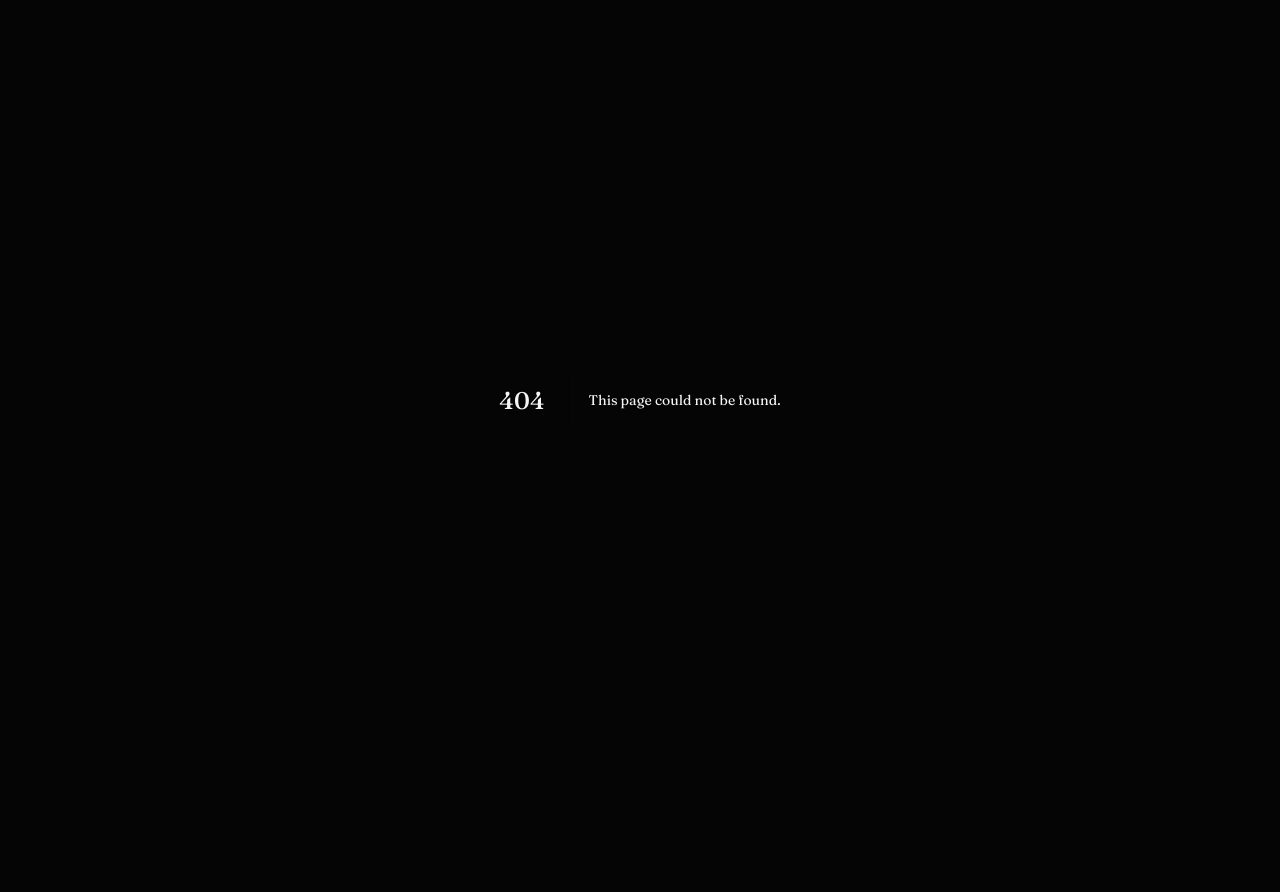
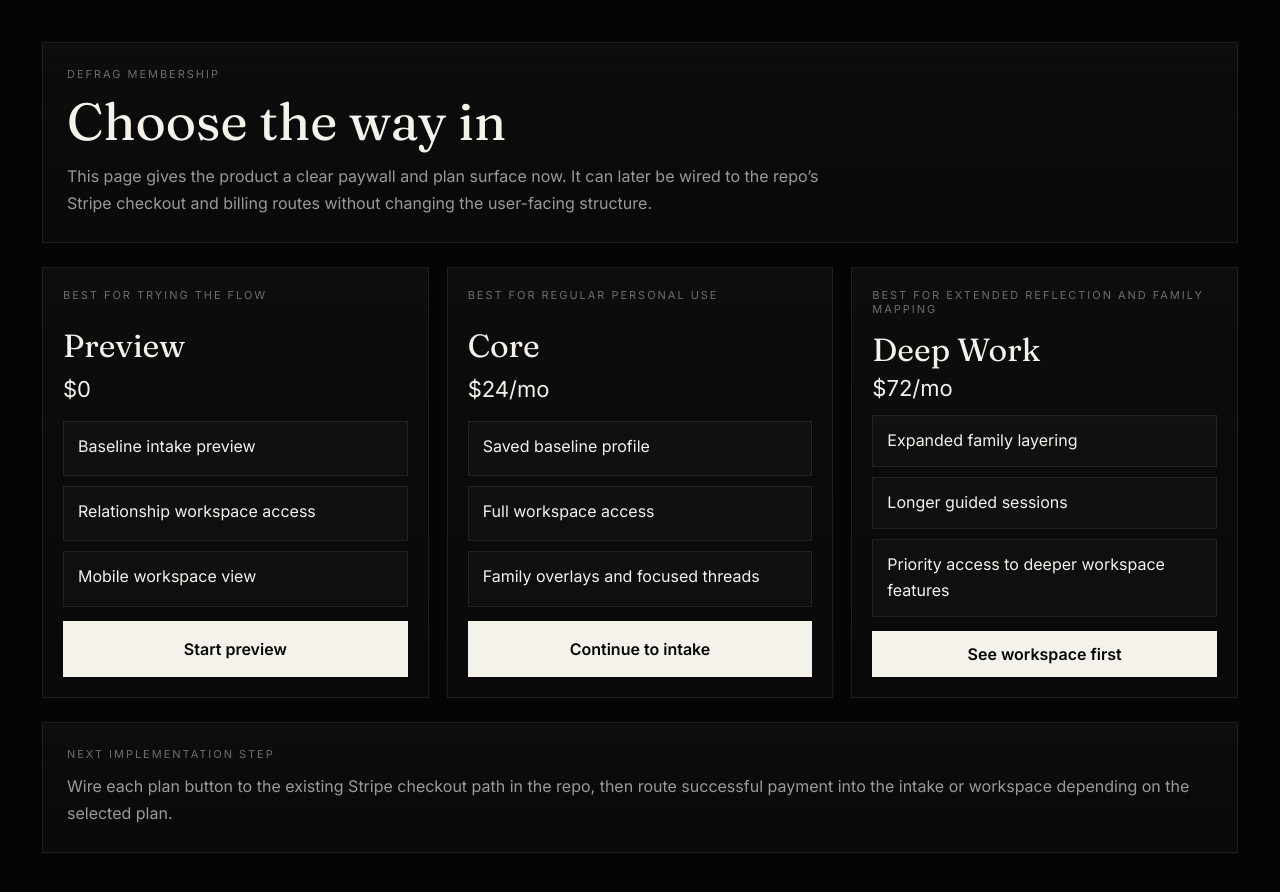
Before and after one commit to chadjameso93-netizen/defragsrelationalswap, a Next.js app in the folder apps/web/: page /membership in a window 1280 px wide. Before the commit this address had no page. Shown: the top 892 px of the page. Before the commit the page ends 800 px from the top, so only its background shows below. Built offline with nearby package versions, Linux system fonts and the light colour scheme.

Commit message:
Add DEFRAG membership page

```diff
--- /dev/null
+++ b/apps/web/src/app/membership/page.tsx
@@ -0,0 +1,94 @@
+import Link from "next/link";
+
+const TIERS = [
+  {
+    name: "Preview",
+    price: "$0",
+    subtitle: "Best for trying the flow",
+    points: [
+      "Baseline intake preview",
+      "Relationship workspace access",
+      "Mobile workspace view",
+    ],
+    ctaHref: "/start",
+    ctaLabel: "Start preview",
+  },
+  {
+    name: "Core",
+    price: "$24/mo",
+    subtitle: "Best for regular personal use",
+    points: [
+      "Saved baseline profile",
+      "Full workspace access",
+      "Family overlays and focused threads",
+    ],
+    ctaHref: "/intake",
+    ctaLabel: "Continue to intake",
+  },
+  {
+    name: "Deep Work",
+    price: "$72/mo",
+    subtitle: "Best for extended reflection and family mapping",
+    points: [
+      "Expanded family layering",
+      "Longer guided sessions",
+      "Priority access to deeper workspace features",
+    ],
+    ctaHref: "/workspace/final",
+    ctaLabel: "See workspace first",
+  },
+];
+
+export default function MembershipPage() {
+  return (
+    <main style={{ minHeight: "100vh", background: "#050505", color: "#f5f2ec" }}>
+      <style>{`
+        .member-shell { max-width: 1240px; margin: 0 auto; padding: 42px 22px 72px; display:grid; gap:24px; }
+        .member-card { border:1px solid rgba(255,255,255,0.08); background:linear-gradient(180deg, rgba(255,255,255,0.03), rgba(255,255,255,0.015)); }
+        .member-kicker { font-size:11px; letter-spacing:0.18em; text-transform:uppercase; color:rgba(245,242,236,0.42); }
+        .member-muted { color:rgba(245,242,236,0.62); }
+        .member-title { font-size:52px; line-height:0.96; font-family:var(--font-display), serif; }
+        .member-grid { display:grid; grid-template-columns: repeat(3, minmax(0,1fr)); gap:18px; }
+        .member-btn { display:inline-flex; align-items:center; justify-content:center; text-decoration:none; border:none; padding:13px 16px; font-weight:600; }
+        .member-btn.primary { background:#f5f2ec; color:#050505; }
+        .member-step { padding:12px 14px; border:1px solid rgba(255,255,255,0.08); background:rgba(255,255,255,0.02); line-height:1.62; }
+        @media (max-width: 980px) { .member-grid { grid-template-columns: 1fr; } .member-title { font-size:42px; } }
+      `}</style>
+
+      <div className="member-shell">
+        <section className="member-card" style={{ padding: 24, display: "grid", gap: 16 }}>
+          <div className="member-kicker">DEFRAG membership</div>
+          <div className="member-title">Choose the way in</div>
+          <div className="member-muted" style={{ maxWidth: 780, lineHeight: 1.72 }}>
+            This page gives the product a clear paywall and plan surface now. It can later be wired to the repo’s Stripe checkout and billing routes without changing the user-facing structure.
+          </div>
+        </section>
+
+        <section className="member-grid">
+          {TIERS.map((tier) => (
+            <article key={tier.name} className="member-card" style={{ padding: 20, display: "grid", gap: 14 }}>
+              <div className="member-kicker">{tier.subtitle}</div>
+              <div style={{ display: "grid", gap: 6 }}>
+                <div style={{ fontSize: 32, fontFamily: "var(--font-display), serif" }}>{tier.name}</div>
+                <div style={{ fontSize: 22 }}>{tier.price}</div>
+              </div>
+              <div style={{ display: "grid", gap: 10 }}>
+                {tier.points.map((point) => (
+                  <div key={point} className="member-step">{point}</div>
+                ))}
+              </div>
+              <Link className="member-btn primary" href={tier.ctaHref}>{tier.ctaLabel}</Link>
+            </article>
+          ))}
+        </section>
+
+        <section className="member-card" style={{ padding: 24, display: "grid", gap: 12 }}>
+          <div className="member-kicker">Next implementation step</div>
+          <div className="member-muted" style={{ lineHeight: 1.72 }}>
+            Wire each plan button to the existing Stripe checkout path in the repo, then route successful payment into the intake or workspace depending on the selected plan.
+          </div>
+        </section>
+      </div>
+    </main>
+  );
+}
```
